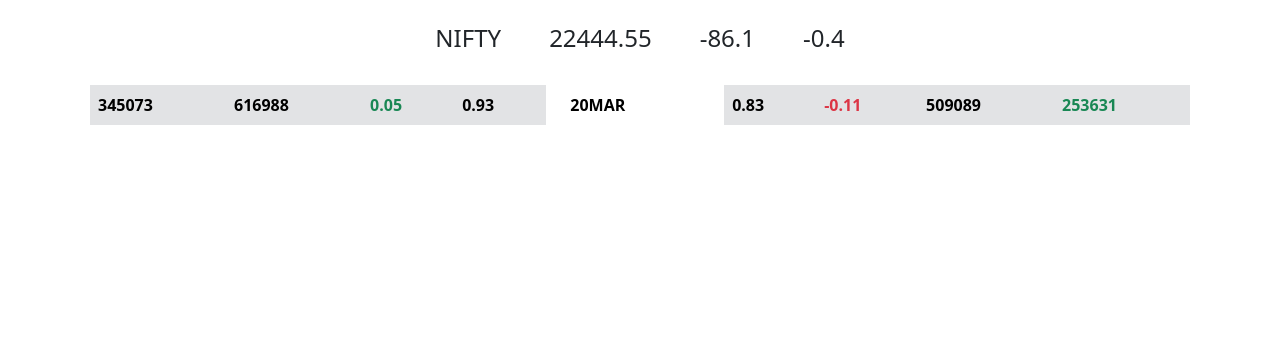
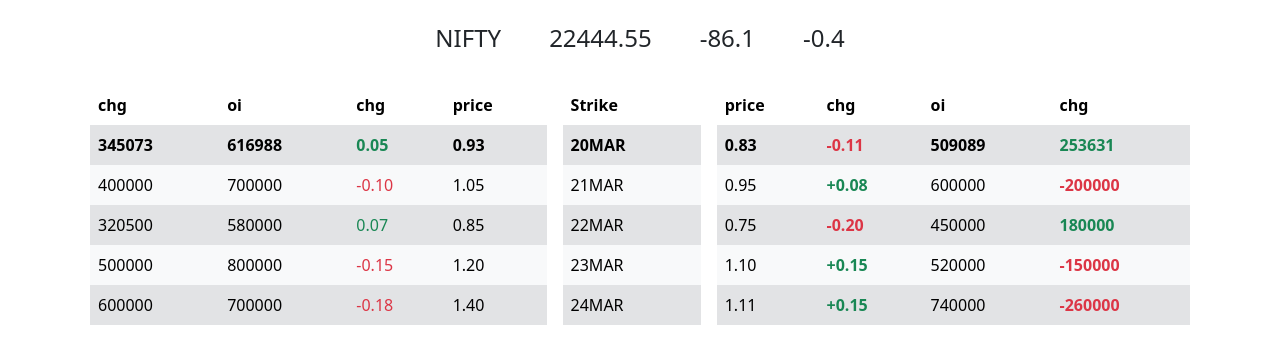
Before and after one commit to Haripriyaa1224/JoinTable, a plain HTML site: page index.html in a window 1280 px wide. Drawn offline with nearby package versions, Linux system fonts and the light colour scheme.

Commit message:
table added

```diff
--- a/index.html
+++ b/index.html
@@ -40,17 +40,45 @@
               <table class="table">
                 <tbody>
                   <tr>
-                    <td class="text-color-yellow fw-bold table-secondary">
-                      345073
-                    </td>
-                    <td class="text-color-yellow fw-bold table-secondary">
-                      616988
-                    </td>
-                    <td class="text-success fw-bold table-secondary">0.05</td>
-                    <td class="fw-bold table-secondary">0.93</td>
+                    <td class="fw-bold">chg</td>
+                    <td class="fw-bold">oi</td>
+                    <td class="fw-bold">chg</td>
+                    <td class="fw-bold">price</td>
+                  </tr>
+                    <tr class="table-secondary">
+
+                        <td class="text-color-yellow fw-bold">345073</td>
+                        <td class="text-color-yellow fw-bold">616988</td>
+                        <td class="text-success fw-bold">0.05</td>
+                        <td class="fw-bold">0.93</td>
+                    </tr>
+                    <tr class="table-light">
+                        <td>400000</td>
+                        <td>700000</td>
+                        <td class="text-danger">-0.10</td>
+                        <td>1.05</td>
+                    </tr>
+                    <tr class="table-secondary">
+                        <td>320500</td>
+                        <td>580000</td>
+                        <td class="text-success">0.07</td>
+                        <td>0.85</td>
+                    </tr>
+                    <tr class="table-light">
+                        <td>500000</td>
+                        <td>800000</td>
+                        <td class="text-danger">-0.15</td>
+                        <td>1.20</td>
+                    </tr>
+                    <tr class="table-secondary">
+                      <td>600000</td>
+                      <td>700000</td>
+                      <td class="text-danger">-0.18</td>
+                      <td>1.40</td>
                   </tr>
                 </tbody>
-              </table>
+            </table>
+
             </td>
 
             <!-- 1 Column (Strike Price) -->
@@ -58,10 +86,26 @@
               <table class="table">
                 <tbody>
                   <tr>
-                    <td class="fw-bold">20MAR</td>
+                    <td class="fw-bold">Strike</td>
                   </tr>
+                    <tr class="table-secondary">
+                        <td class="fw-bold">20MAR</td> <!-- Bold first row -->
+                    </tr>
+                    <tr class="table-light">
+                        <td>21MAR</td>
+                    </tr>
+                    <tr class="table-secondary">
+                        <td>22MAR</td>
+                    </tr>
+                    <tr class="table-light">
+                        <td>23MAR</td>
+                    </tr>
+                    <tr class="table-secondary">
+                        <td>24MAR</td>
+                    </tr>
                 </tbody>
-              </table>
+            </table>
+
             </td>
 
             <!-- Last 4 columns (Puts) -->
@@ -69,13 +113,45 @@
               <table class="table">
                 <tbody>
                   <tr>
-                    <td class="fw-bold table-secondary">0.83</td>
-                    <td class="text-danger fw-bold table-secondary">-0.11</td>
-                    <td class="fw-bold table-secondary">509089</td>
-                    <td class="text-success fw-bold table-secondary">253631</td>
+                    <td class="fw-bold">price</td>
+                    <td class="fw-bold">chg</td>
+                    <td class="fw-bold">oi</td>
+                    <td class="fw-bold">chg</td>
+
+                  </tr>
+                    <tr class="table-secondary">
+                        <td class="fw-bold">0.83</td>
+                        <td class="text-danger fw-bold">-0.11</td>
+                        <td class="fw-bold">509089</td>
+                        <td class="text-success fw-bold">253631</td>
+                    </tr>
+                    <tr class="table-light">
+                        <td>0.95</td>
+                        <td class="text-success fw-bold">+0.08</td>
+                        <td>600000</td>
+                        <td class="text-danger fw-bold">-200000</td>
+                    </tr>
+                    <tr class="table-secondary">
+                        <td>0.75</td>
+                        <td class="text-danger fw-bold">-0.20</td>
+                        <td>450000</td>
+                        <td class="text-success fw-bold">180000</td>
+                    </tr>
+                    <tr class="table-light">
+                        <td>1.10</td>
+                        <td class="text-success fw-bold">+0.15</td>
+                        <td>520000</td>
+                        <td class="text-danger fw-bold">-150000</td>
+                    </tr>
+                    <tr class="table-secondary">
+                      <td>1.11</td>
+                      <td class="text-success fw-bold">+0.15</td>
+                      <td>740000</td>
+                      <td class="text-danger fw-bold">-260000</td>
                   </tr>
                 </tbody>
-              </table>
+            </table>
+
             </td>
           </tr>
         </tbody>
```
Also changed, not shown: Image.PNG (added), Table.PNG (added).
